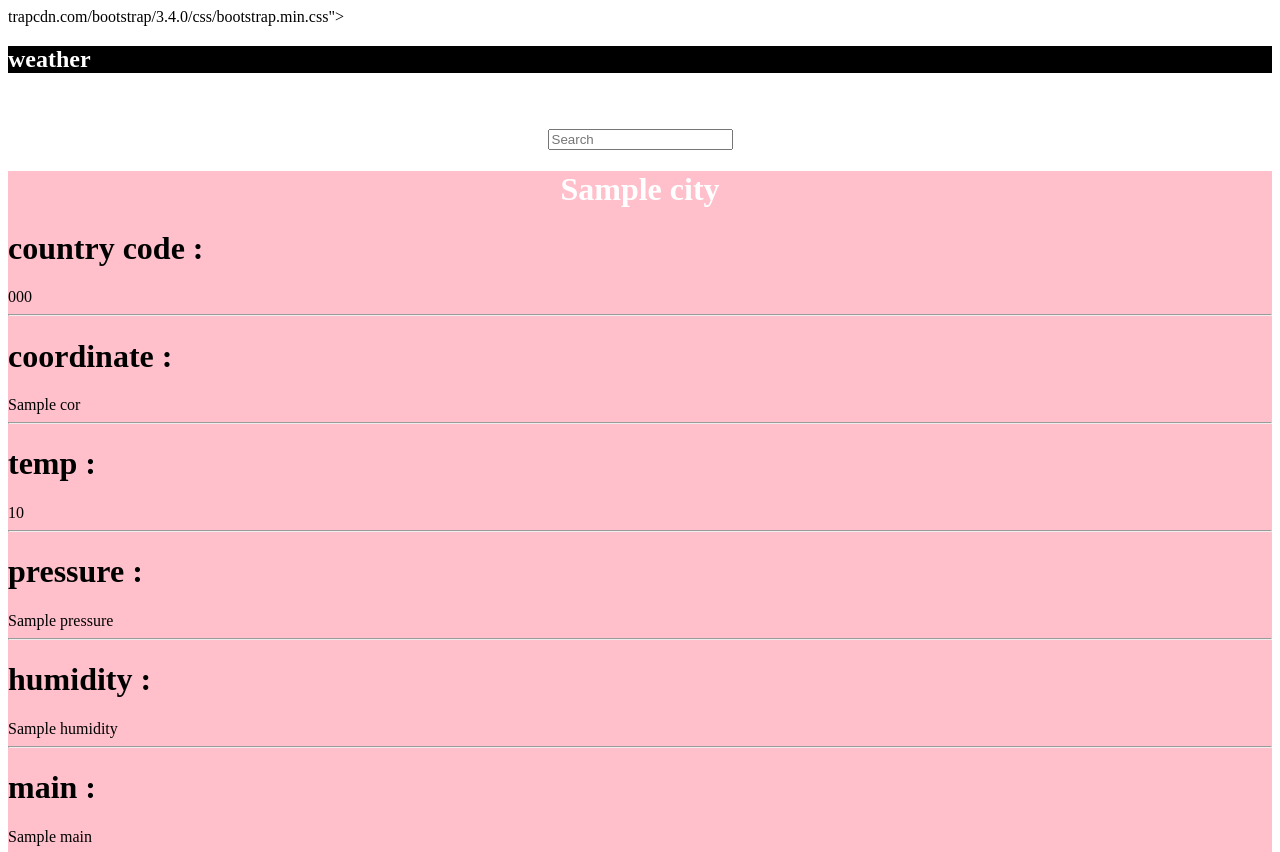
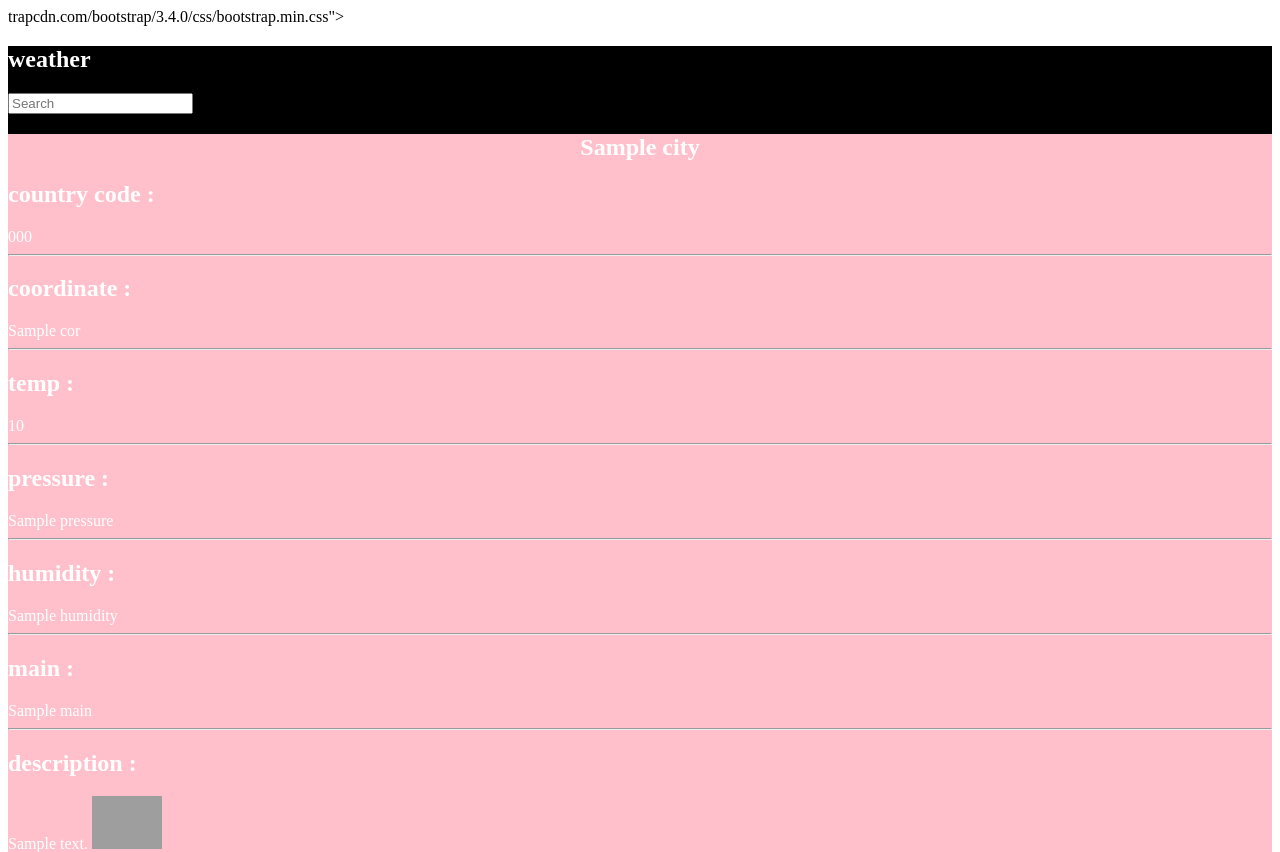
Before and after one commit to ItunuIjila/Weather-App-using-Django, a Django app: template weatherappproject/weatherapp/templates/index.html in a window 1280 px wide. Shown: the top 852 px of the page. Run offline with Django 4.2, Linux system fonts and the light colour scheme; the template is opened without the code that fills it: most values are stand-ins (such as "Sample title", 1, 10 or a date in 2020); some libraries are stand-ins or nearby versions; grey boxes are pictures that could not be loaded.

Commit message:
Update index.html

```diff
--- a/weatherappproject/weatherapp/templates/index.html
+++ b/weatherappproject/weatherapp/templates/index.html
@@ -13,13 +13,7 @@ trapcdn.com/bootstrap/3.4.0/css/bootstrap.min.css">
 <body>
   <nav class="row" style="background: black; color: white;">
     <h1 class="col-md-3 text-center">weather</h1>
-  </nav>
-  <br />
-  <br />
-  <center class="row">
-    <form method="post" class="col-md-6 col-md-offset-3">
-      {% csrf_token %}
-      <div class="input-group">
+
         <input type="text" class="form-control" name="city" placeholder="Search">
 
             <i class="glyphicon glyphicon-search"></i>
```
